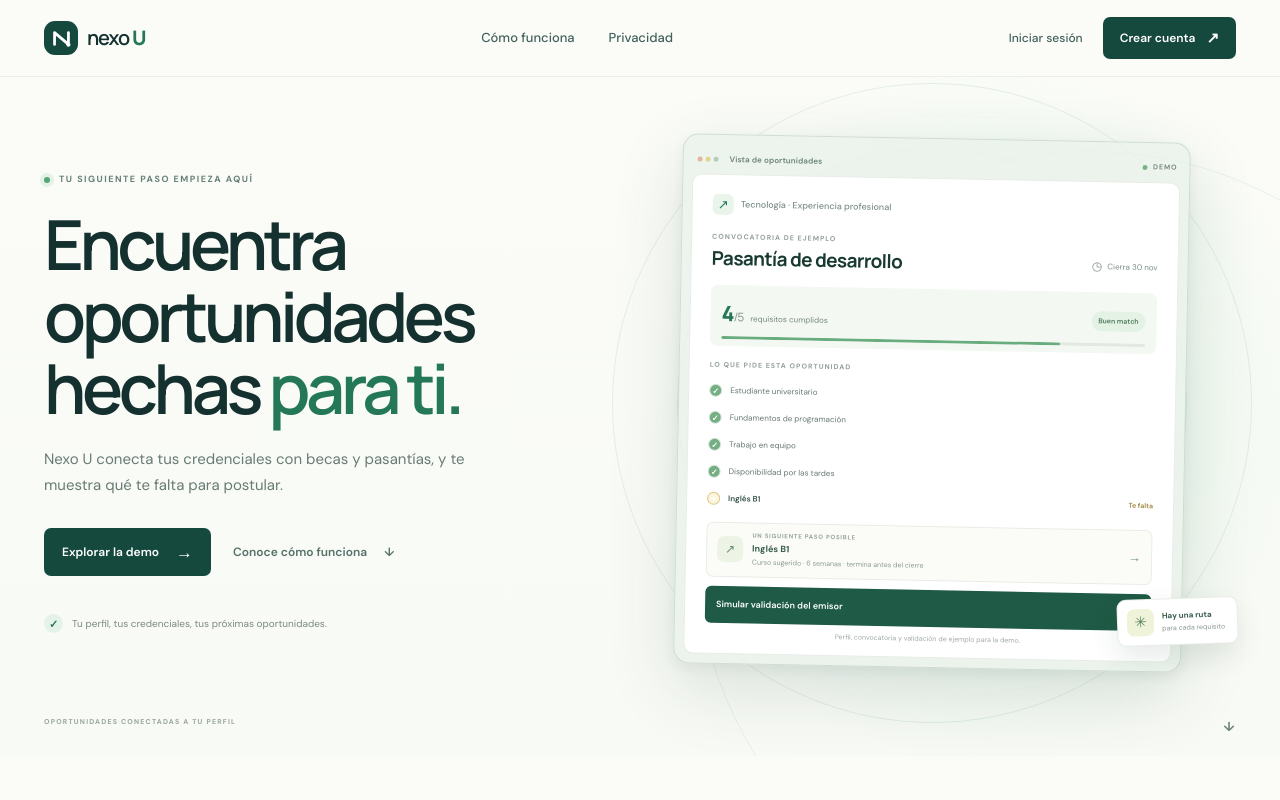
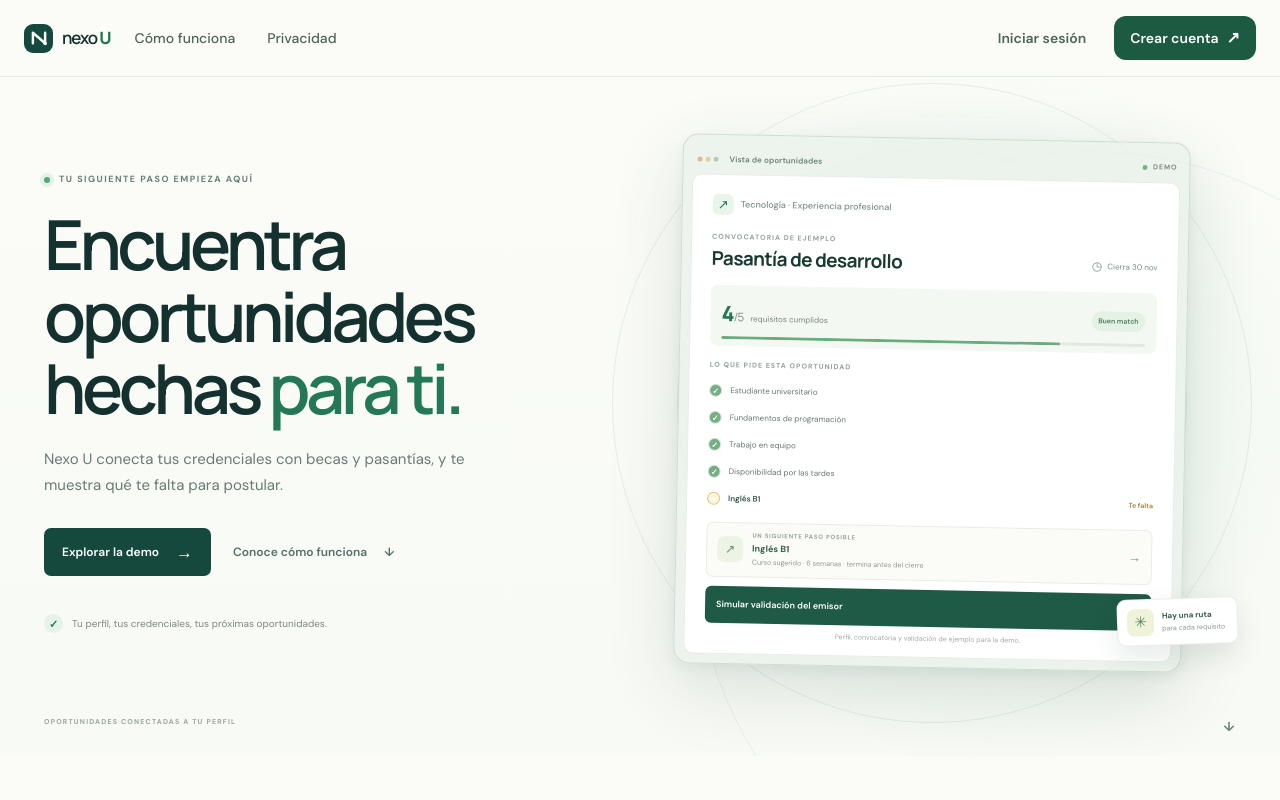
Before and after one commit to nellyvargas-n/NEXO-U, a React (Vite) app in the folder frontend/: page / in a window 1280 px wide. Shown: the top 800 px of the page. Built offline with nearby package versions, Linux system fonts and the light colour scheme.

Commit message:
feat(navigation): fija navbar en todas las pantallas

```diff
--- a/frontend/src/App.jsx
+++ b/frontend/src/App.jsx
@@ -1,13 +1,35 @@
 import LandingPage from './features/landing/LandingPage.jsx'
 import RegisterPage from './features/auth/pages/RegisterPage.jsx'
 import SignInPage from './features/auth/pages/SignInPage.jsx'
+import PublicNavbar from './features/navigation/components/PublicNavbar.jsx'
+
+function NotFoundPage() {
+  return (
+    <main className="grid min-h-[calc(100vh-76px)] place-items-center px-6 py-16 text-center max-[700px]:min-h-[calc(100vh-66px)]">
+      <div className="max-w-lg">
+        <p className="text-sm font-semibold text-[#347a57]">404 · Página no encontrada</p>
+        <h1 className="mt-3 font-display text-4xl font-semibold tracking-tight text-[#173b31]">No encontramos esa página.</h1>
+        <p className="mt-4 text-base leading-7 text-[#68776d]">Vuelve al inicio para ver la demo de Nexo U.</p>
+        <a className="mt-7 inline-flex min-h-12 items-center rounded-xl bg-[#1c5a42] px-5 text-sm font-semibold text-white transition hover:bg-[#247452] focus-visible:outline-2 focus-visible:outline-offset-2 focus-visible:outline-[#1c5a42]" href="/">Volver al inicio</a>
+      </div>
+    </main>
+  )
+}
 
 function App() {
   const path = window.location.pathname.replace(/\/+$/, '') || '/'
+  const currentPage = path === '/' ? 'landing' : path === '/register' ? 'register' : path === '/login' ? 'login' : 'notfound'
+
+  let page
+  if (path === '/login') page = <SignInPage />
+  else if (path === '/register') page = <RegisterPage />
+  else if (path === '/') page = <LandingPage />
+  else page = <NotFoundPage />
 
   return (
-    <div className="min-h-screen overflow-hidden pt-[76px] max-[700px]:pt-[66px]">
-      {path === '/login' ? <SignInPage /> : path === '/register' ? <RegisterPage /> : <LandingPage />}
+    <div className="min-h-screen overflow-x-clip bg-[#fbfcf8]">
+      <PublicNavbar currentPage={currentPage} />
+      <div className="pt-[76px] max-[700px]:pt-[66px]">{page}</div>
     </div>
   )
 }
--- a/frontend/src/features/landing/LandingPage.jsx
+++ b/frontend/src/features/landing/LandingPage.jsx
@@ -2,13 +2,11 @@ import HowItWorks from './components/HowItWorks.jsx'
 import OpportunityDemo from './components/OpportunityDemo.jsx'
 import PrivacySection from './components/PrivacySection.jsx'
 import SiteFooter from './components/SiteFooter.jsx'
-import PublicNavbar from '../navigation/components/PublicNavbar.jsx'
 import { landingStyles as styles } from './landingStyles.js'
 
 function LandingPage() {
   return (
     <>
-      <PublicNavbar />
       <main id="inicio">
         <section className={styles.hero}>
           <div className={styles.heroOrbit} />
--- a/frontend/src/features/navigation/components/AuthenticatedNavbar.jsx
+++ b/frontend/src/features/navigation/components/AuthenticatedNavbar.jsx
@@ -1,34 +1,44 @@
 import BrandMark from '../../../shared/components/BrandMark.jsx'
-import { navigationStyles as styles } from '../navigationStyles.js'
 
-function AuthenticatedNavbar({ active = 'Inicio', studentName = 'Camila R.' }) {
 const links = [
   { label: 'Inicio', href: '/app' },
   { label: 'Oportunidades', href: '/app/oportunidades' },
   { label: 'Mi billetera', href: '/app/billetera' },
 ]
 
+function AuthenticatedNavbar({ active = 'Inicio', studentName = 'Camila R.' }) {
   return (
-    <header className={styles.header}>
-      <div className={`${styles.inner} ${styles.appInner}`}>
-        <BrandMark href="/app" />
-        <nav className={styles.appNav} aria-label="Navegación de estudiante">
-          {links.map((link) => (
-            <a className={`${styles.appNavLink} ${active === link.label ? styles.activeAppLink : ''} ${link.label === 'Mi billetera' ? 'max-[700px]:hidden' : 'max-[700px]:px-2 max-[700px]:text-[10px]'}`} href={link.href} key={link.label} aria-current={active === link.label ? 'page' : undefined}>
+    <header className="fixed inset-x-0 top-0 z-50 border-b border-[#183d32]/10 bg-[#fbfcf8]/95 backdrop-blur-xl">
+      <div className="mx-auto flex h-[76px] max-w-7xl items-center justify-between gap-5 px-6 max-[700px]:h-[66px] max-[430px]:px-4">
+        <BrandMark href="/app" size="small" />
+        <nav className="flex flex-1 items-center justify-center gap-2 max-[700px]:justify-end" aria-label="Navegación de estudiante">
+          {links.map((link) => {
+            const isWallet = link.label === 'Mi billetera'
+            const isActive = active === link.label
+            return (
+              <a
+                className={`inline-flex min-h-11 items-center rounded-xl px-3 text-sm font-medium transition-colors focus-visible:outline-2 focus-visible:outline-offset-2 focus-visible:outline-[#438c61] ${isActive ? 'bg-[#eaf3e7] text-[#236b4d]' : 'text-[#4d6458] hover:bg-[#f0f5ed] hover:text-[#236b4d]'} ${isWallet ? 'max-[700px]:hidden' : ''}`}
+                href={link.href}
+                key={link.label}
+                aria-current={isActive ? 'page' : undefined}
+              >
                 {link.label}
               </a>
-          ))}
+            )
+          })}
         </nav>
-        <details className={`${styles.studentDropdown} group`}>
-          <summary className={styles.studentMenu} aria-label={`Abrir menú de ${studentName}`}>
-            <span className={styles.avatar} aria-hidden="true">{studentName.slice(0, 1)}</span>
-            <span className={styles.studentName}>{studentName}</span>
-            <span className={styles.chevron} aria-hidden="true">⌄</span>
+
+        <details className="group relative">
+          <summary className="flex min-h-11 cursor-pointer list-none items-center gap-2 rounded-xl px-2 text-[#344b3c] transition hover:bg-[#eff6ed] focus-visible:outline-2 focus-visible:outline-offset-2 focus-visible:outline-[#438c61]">
+            <span className="grid size-9 place-items-center rounded-full bg-[#c9efd9] text-sm font-bold text-[#16493e]" aria-hidden="true">{studentName.slice(0, 1)}</span>
+            <span className="text-sm font-semibold max-[700px]:hidden">{studentName}</span>
+            <span className="text-base text-[#71827c] transition-transform group-open:rotate-180" aria-hidden="true">⌄</span>
           </summary>
-          <nav className={styles.dropdown} aria-label="Menú de cuenta">
-            <a className={`${styles.dropdownLink} group`} href="/app/perfil">Mi perfil <span className={styles.dropdownArrow} aria-hidden="true">↗</span></a>
-            <a className={`${styles.dropdownLink} group`} href="/app/privacidad">Privacidad <span className={styles.dropdownArrow} aria-hidden="true">↗</span></a>
-            <a className={`${styles.dropdownLink} group`} href="/app/configuracion">Configuración <span className={styles.dropdownArrow} aria-hidden="true">↗</span></a>
+          <nav className="absolute top-[calc(100%+10px)] right-0 z-[60] grid w-56 gap-1 rounded-2xl border border-[#e4ebe2] bg-white p-2 shadow-xl shadow-[#15312f]/10 max-[700px]:w-[min(224px,calc(100vw-32px))]" aria-label="Menú de cuenta">
+            <a className="flex min-h-11 items-center rounded-xl px-3 text-sm font-medium text-[#536c60] transition hover:bg-[#eff6ed] hover:text-[#226b4d]" href="/app/billetera">Mi billetera</a>
+            <a className="flex min-h-11 items-center rounded-xl px-3 text-sm font-medium text-[#536c60] transition hover:bg-[#eff6ed] hover:text-[#226b4d]" href="/app/perfil">Mi perfil</a>
+            <a className="flex min-h-11 items-center rounded-xl px-3 text-sm font-medium text-[#536c60] transition hover:bg-[#eff6ed] hover:text-[#226b4d]" href="/app/privacidad">Privacidad</a>
+            <a className="flex min-h-11 items-center rounded-xl px-3 text-sm font-medium text-[#536c60] transition hover:bg-[#eff6ed] hover:text-[#226b4d]" href="/app/configuracion">Configuración</a>
           </nav>
         </details>
       </div>
--- a/frontend/src/features/navigation/components/PublicNavbar.jsx
+++ b/frontend/src/features/navigation/components/PublicNavbar.jsx
@@ -1,10 +1,13 @@
 import { useRef, useState } from 'react'
 import BrandMark from '../../../shared/components/BrandMark.jsx'
-import { navigationStyles as styles } from '../navigationStyles.js'
 
-function PublicNavbar() {
+function PublicNavbar({ currentPage = 'landing' }) {
   const [isOpen, setIsOpen] = useState(false)
   const menuButtonRef = useRef(null)
+  const isLanding = currentPage === 'landing'
+  const primaryAction = currentPage === 'register'
+    ? { label: 'Iniciar sesión', href: '/login' }
+    : { label: 'Crear cuenta', href: '/register' }
 
   function handleMenuKeyDown(event) {
     if (event.key === 'Escape' && isOpen) {
@@ -18,19 +21,28 @@ function PublicNavbar() {
   }
 
   return (
-    <header className={styles.header} onKeyDown={handleMenuKeyDown}>
-      <div className={styles.inner}>
-        <BrandMark />
-        <nav className={styles.siteNav} aria-label="Navegación pública">
-          <a className={styles.navLink} href="#como-funciona">Cómo funciona</a>
-          <a className={styles.navLink} href="#privacidad">Privacidad</a>
+    <header className="fixed inset-x-0 top-0 z-50 border-b border-[#183d32]/10 bg-[#fbfcf8]/95 backdrop-blur-xl" onKeyDown={handleMenuKeyDown}>
+      <div className="mx-auto flex h-[76px] max-w-7xl items-center justify-between gap-6 px-6 max-[700px]:h-[66px] max-[700px]:gap-3 max-[430px]:px-4">
+        <BrandMark href="/" size="small" compactOnNarrow />
+
+        <nav className="hidden items-center gap-8 md:flex" aria-label="Navegación principal">
+          {isLanding ? (
+            <>
+              <a className="text-sm font-medium text-[#4d6458] transition-colors hover:text-[#236b4d] focus-visible:rounded-sm focus-visible:outline-2 focus-visible:outline-offset-4 focus-visible:outline-[#236b4d]" href="#como-funciona">Cómo funciona</a>
+              <a className="text-sm font-medium text-[#4d6458] transition-colors hover:text-[#236b4d] focus-visible:rounded-sm focus-visible:outline-2 focus-visible:outline-offset-4 focus-visible:outline-[#236b4d]" href="#privacidad">Privacidad</a>
+            </>
+          ) : (
+            <a className="text-sm font-medium text-[#4d6458] transition-colors hover:text-[#236b4d] focus-visible:rounded-sm focus-visible:outline-2 focus-visible:outline-offset-4 focus-visible:outline-[#236b4d]" href="/">Inicio</a>
+          )}
         </nav>
-        <div className={styles.actions}>
-          <a className={styles.loginLink} href="/login">Iniciar sesión</a>
-          <a className={styles.cta} href="/register">Crear cuenta <span className="text-[15px]" aria-hidden="true">↗</span></a>
-        </div>
+
+        <div className="ml-auto flex items-center gap-5 max-[700px]:gap-2">
+          {isLanding && <a className="rounded-lg px-2 py-3 text-sm font-semibold text-[#4d6458] transition-colors hover:text-[#236b4d] focus-visible:outline-2 focus-visible:outline-offset-2 focus-visible:outline-[#236b4d] max-[700px]:hidden" href="/login">Iniciar sesión</a>}
+          <a className="inline-flex min-h-11 items-center justify-center gap-2 rounded-xl bg-[#1c5a42] px-4 text-sm font-semibold text-white transition hover:-translate-y-0.5 hover:bg-[#247452] focus-visible:outline-2 focus-visible:outline-offset-2 focus-visible:outline-[#1c5a42] active:translate-y-0 max-[390px]:px-3" href={primaryAction.href}>
+            {primaryAction.label}<span className="text-base" aria-hidden="true">↗</span>
+          </a>
           <button
-          className={styles.mobileToggle}
+            className="inline-flex size-11 items-center justify-center rounded-xl border border-[#d8e2d7] bg-white text-[#1c5a42] transition hover:bg-[#eff6ed] focus-visible:outline-2 focus-visible:outline-offset-2 focus-visible:outline-[#438c61] md:hidden"
             type="button"
             aria-label={isOpen ? 'Cerrar menú' : 'Abrir menú'}
             aria-expanded={isOpen}
@@ -38,19 +50,35 @@ function PublicNavbar() {
             onClick={() => setIsOpen((open) => !open)}
             ref={menuButtonRef}
           >
-          <span className={styles.menuIcon} aria-hidden="true">
-            <i className={`${styles.menuLine} ${isOpen ? 'translate-y-[5.5px] rotate-45' : ''}`} />
-            <i className={`${styles.menuLine} ${isOpen ? 'opacity-0' : ''}`} />
-            <i className={`${styles.menuLine} ${isOpen ? '-translate-y-[5.5px] -rotate-45' : ''}`} />
+            <span className="grid w-4 gap-1" aria-hidden="true">
+              <i className={`block h-0.5 w-4 rounded bg-current transition-transform ${isOpen ? 'translate-y-[6px] rotate-45' : ''}`} />
+              <i className={`block h-0.5 w-4 rounded bg-current transition-opacity ${isOpen ? 'opacity-0' : ''}`} />
+              <i className={`block h-0.5 w-4 rounded bg-current transition-transform ${isOpen ? '-translate-y-[6px] -rotate-45' : ''}`} />
             </span>
           </button>
         </div>
-      <nav className={`${isOpen ? 'grid' : 'hidden'} ${styles.mobileMenu}`} id="mobile-public-menu" aria-label="Navegación pública móvil" aria-hidden={!isOpen}>
-        <a className={styles.mobileLink} href="#como-funciona" onClick={closeMenu}>Cómo funciona <span aria-hidden="true">↗</span></a>
-        <a className={styles.mobileLink} href="#privacidad" onClick={closeMenu}>Privacidad <span aria-hidden="true">↗</span></a>
-        <a className={styles.mobileLink} href="#demo" onClick={closeMenu}>Ver demo <span aria-hidden="true">↗</span></a>
-        <a className={styles.mobileLink} href="/login" onClick={closeMenu}>Iniciar sesión <span aria-hidden="true">↗</span></a>
-        <a className={styles.mobileLink} href="/register" onClick={closeMenu}>Crear cuenta <span aria-hidden="true">↗</span></a>
+      </div>
+
+      <nav
+        className={`${isOpen ? 'grid' : 'hidden'} absolute inset-x-0 top-full gap-1 border-t border-[#e3eae1] bg-[#fbfcf8] px-4 py-3 shadow-lg shadow-[#15312f]/10 md:hidden`}
+        id="mobile-public-menu"
+        aria-label="Navegación móvil"
+        aria-hidden={!isOpen}
+      >
+        {isLanding ? (
+          <>
+            <a className="flex min-h-12 items-center justify-between rounded-xl px-4 text-sm font-medium text-[#47655b] transition hover:bg-[#eff6ed]" href="#como-funciona" onClick={closeMenu}>Cómo funciona <span aria-hidden="true">↗</span></a>
+            <a className="flex min-h-12 items-center justify-between rounded-xl px-4 text-sm font-medium text-[#47655b] transition hover:bg-[#eff6ed]" href="#privacidad" onClick={closeMenu}>Privacidad <span aria-hidden="true">↗</span></a>
+            <a className="flex min-h-12 items-center justify-between rounded-xl px-4 text-sm font-medium text-[#47655b] transition hover:bg-[#eff6ed]" href="#demo" onClick={closeMenu}>Ver demo <span aria-hidden="true">↗</span></a>
+            <a className="flex min-h-12 items-center justify-between rounded-xl px-4 text-sm font-medium text-[#47655b] transition hover:bg-[#eff6ed]" href="/login" onClick={closeMenu}>Iniciar sesión <span aria-hidden="true">↗</span></a>
+            <a className="flex min-h-12 items-center justify-between rounded-xl px-4 text-sm font-medium text-[#47655b] transition hover:bg-[#eff6ed]" href="/register" onClick={closeMenu}>Crear cuenta <span aria-hidden="true">↗</span></a>
+          </>
+        ) : (
+          <>
+            <a className="flex min-h-12 items-center justify-between rounded-xl px-4 text-sm font-medium text-[#47655b] transition hover:bg-[#eff6ed]" href="/" onClick={closeMenu}>Inicio <span aria-hidden="true">↗</span></a>
+            <a className="flex min-h-12 items-center justify-between rounded-xl px-4 text-sm font-medium text-[#47655b] transition hover:bg-[#eff6ed]" href={primaryAction.href} onClick={closeMenu}>{primaryAction.label} <span aria-hidden="true">↗</span></a>
+          </>
+        )}
       </nav>
     </header>
   )
--- a/frontend/src/features/navigation/navigationStyles.js
+++ /dev/null
@@ -1,28 +0,0 @@
-const navUnderline = 'relative transition-colors duration-200 after:absolute after:bottom-[-7px] after:left-0 after:h-0.5 after:w-full after:origin-left after:scale-x-0 after:rounded-sm after:bg-[#4e9a70] after:transition-transform after:duration-200 hover:text-[#247858] hover:after:scale-x-100 focus-visible:after:scale-x-100'
-
-export const navigationStyles = {
-  header: 'fixed top-0 z-50 w-full border-b border-[#15312f]/[0.07] bg-[#fbfcf8]/[0.93] backdrop-blur-2xl',
-  inner: 'mx-auto flex min-h-[76px] w-[min(1192px,calc(100%-80px))] items-center justify-between max-[1000px]:w-[min(calc(100%-56px),820px)] max-[700px]:min-h-[66px] max-[700px]:w-[calc(100%-40px)] max-[700px]:gap-3',
-  siteNav: 'flex items-center gap-[34px] max-[700px]:hidden',
-  navLink: `${navUnderline} text-[13px] font-medium text-[#42615c] no-underline`,
-  appNavLink: `${navUnderline} flex items-center px-[14px] text-[13px] font-medium text-[#42615c] no-underline after:bottom-[-1px] after:right-3 after:left-3`,
-  actions: 'flex items-center gap-5 max-[700px]:ml-auto max-[700px]:gap-[10px]',
-  loginLink: 'text-[12px] font-medium text-[#42615c] no-underline transition-colors hover:text-[#247858] max-[700px]:hidden',
-  cta: 'inline-flex min-h-[42px] items-center justify-center gap-[11px] rounded-[7px] bg-[#16493e] px-[17px] text-xs font-semibold text-white no-underline transition-[transform,background] duration-200 hover:-translate-y-0.5 hover:bg-[#20634f] max-[700px]:min-h-[38px] max-[700px]:px-[13px] max-[700px]:text-[11px]',
-  mobileToggle: 'hidden size-10 items-center justify-center rounded-lg border border-[#e2eae1] bg-white text-[#16493e] transition-colors hover:border-[#cfe1d1] hover:bg-[#eff6ed] max-[700px]:inline-flex',
-  menuIcon: 'grid w-4 gap-1',
-  menuLine: 'block h-px w-4 rounded-sm bg-current transition-[transform,opacity] duration-200',
-  mobileMenu: 'absolute top-[calc(100%+1px)] right-0 left-0 gap-1 border-b border-[#e3eae1] bg-[#fbfcf8] px-[max(20px,calc((100vw-1192px)/2))] pt-[10px] pb-[14px] shadow-[0_14px_22px_rgba(21,49,47,0.08)]',
-  mobileLink: 'flex min-h-[43px] items-center justify-between rounded-[7px] px-3 text-xs font-medium text-[#47655b] no-underline transition-[color,background,transform] duration-150 hover:translate-x-[3px] hover:bg-[#eff6ed] hover:text-[#226b4d] focus-visible:translate-x-[3px] focus-visible:bg-[#eff6ed] focus-visible:text-[#226b4d]',
-  appInner: 'gap-7 max-[700px]:gap-[10px]',
-  appNav: 'flex flex-1 items-stretch justify-center gap-2 max-[700px]:justify-end max-[700px]:gap-0',
-  activeAppLink: 'text-[#247858] after:scale-x-100',
-  studentDropdown: 'relative',
-  studentMenu: 'inline-flex cursor-pointer list-none items-center gap-[9px] rounded-[9px] border-0 bg-transparent py-[5px] pl-[10px] text-[#42615c] transition-colors hover:bg-[#eff6ed] group-open:bg-[#eff6ed] max-[700px]:pl-0',
-  avatar: 'grid size-8 place-items-center rounded-full bg-[#c9efd9] text-xs font-bold text-[#16493e]',
-  studentName: 'text-xs font-semibold text-[#42615c] max-[700px]:hidden',
-  chevron: 'text-base text-[#71827c] transition-transform group-open:rotate-180 max-[700px]:hidden',
-  dropdown: 'absolute top-[calc(100%+12px)] right-0 z-[60] grid w-56 origin-top-right gap-[3px] rounded-[10px] border border-[#e4ebe2] bg-white p-[7px] shadow-[0_16px_36px_rgba(21,49,47,0.13)] max-[700px]:top-[calc(100%+10px)] max-[700px]:right-[-5px] max-[700px]:w-[min(224px,calc(100vw-32px))]',
-  dropdownLink: 'flex min-h-[39px] items-center justify-between rounded-md px-[10px] text-[11px] font-medium text-[#536c60] no-underline transition-[transform,color,background] duration-150 hover:translate-x-0.5 hover:bg-[#eff6ed] hover:text-[#226b4d] focus-visible:rounded',
-  dropdownArrow: 'text-xs text-[#89a18e] opacity-0 transition-[opacity,transform] duration-150 group-hover:translate-x-0 group-hover:opacity-100',
-}
--- a/frontend/src/shared/components/BrandMark.jsx
+++ b/frontend/src/shared/components/BrandMark.jsx
@@ -1,4 +1,4 @@
-function BrandMark({ compact = false, href = '#inicio', inverse = false, size = 'default', className = '' }) {
+function BrandMark({ compact = false, compactOnNarrow = false, href = '#inicio', inverse = false, size = 'default', className = '' }) {
   const symbolSize = size === 'small'
     ? 'size-[29px] rounded-[9px] [&_svg]:size-[22px]'
     : size === 'large'
@@ -13,7 +13,7 @@ function BrandMark({ compact = false, href = '#inicio', inverse = false, size =
           <circle cx="28" cy="27" r="3" fill="currentColor" />
         </svg>
       </span>
-      {!compact && <span className={`font-display font-semibold tracking-[-1.1px] ${size === 'small' ? 'text-[17px]' : inverse ? 'text-xl' : 'text-xl'} ${inverse ? 'text-[#f7fbf7]' : 'text-[#15312f]'}`}>nexo <strong className={`font-extrabold ${inverse ? 'text-[#99d6ac]' : 'text-[#247858]'}`}>U</strong></span>}
+      {!compact && <span className={`font-display font-semibold tracking-[-1.1px] ${size === 'small' ? 'text-[17px]' : 'text-xl'} ${inverse ? 'text-[#f7fbf7]' : 'text-[#15312f]'} ${compactOnNarrow ? 'max-[360px]:hidden' : ''}`}>nexo <strong className={`font-extrabold ${inverse ? 'text-[#99d6ac]' : 'text-[#247858]'}`}>U</strong></span>}
     </a>
   )
 }
```
Lines whose indentation alone changed are shown as unchanged.
